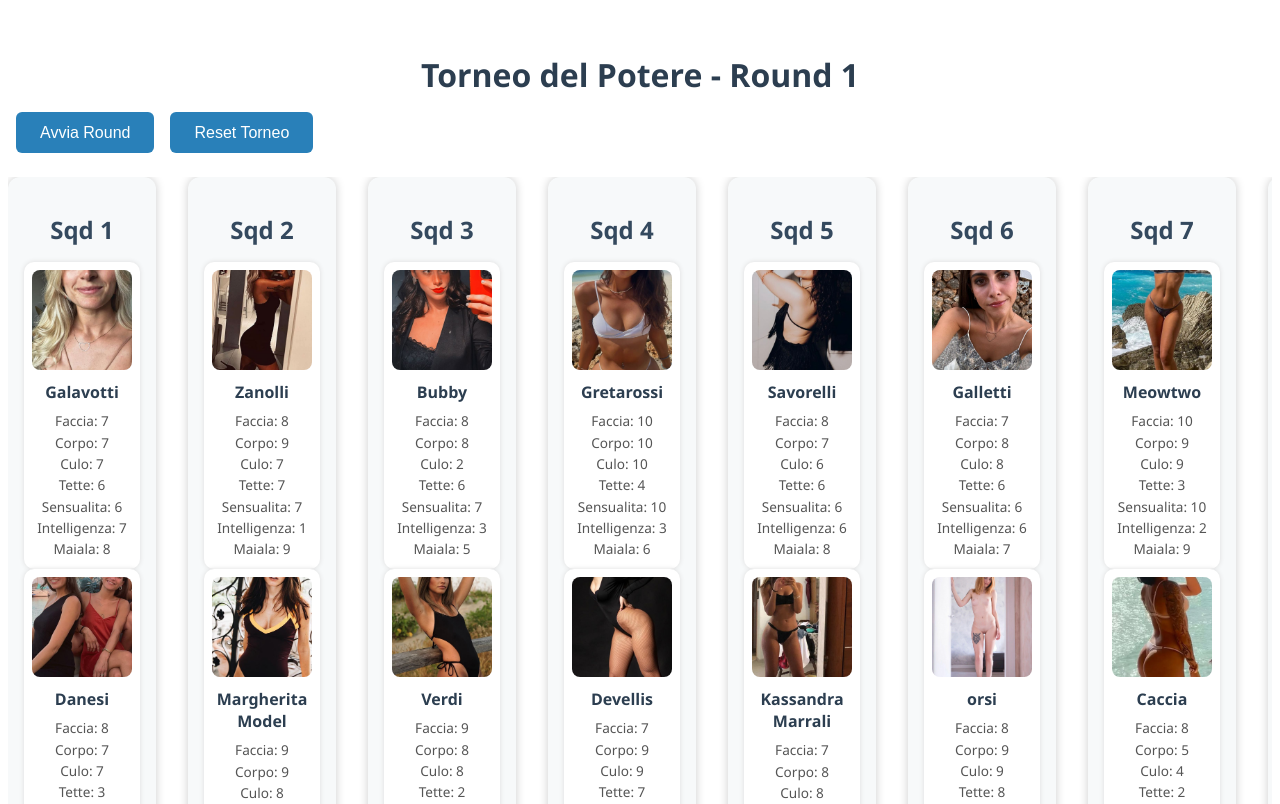
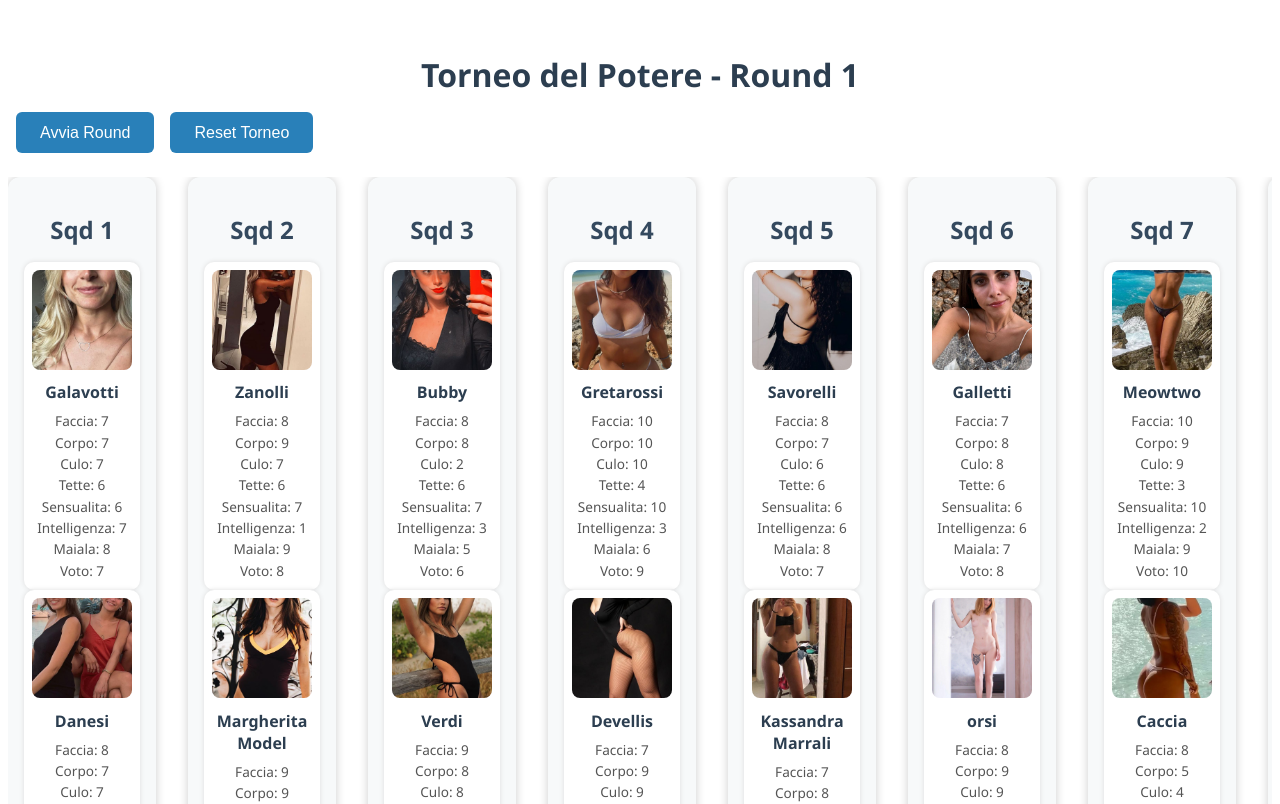
Before and after one commit to Gianfrullo96/playgroundApp, an Angular app: page /game5 in a window 1280 px wide. Shown: the top 804 px of the page. Built offline with nearby package versions, Linux system fonts and the light colour scheme.

Commit message:
modifiche

```diff
--- a/src/app/game-five/game-five.component.ts
+++ b/src/app/game-five/game-five.component.ts
@@ -11,7 +11,7 @@ export interface CavallaBase {
 }
 
 // Categorie delle sfide
-export const CATEGORIE = ['faccia', 'corpo', 'culo', 'tette', 'sensualita', 'intelligenza','maiala'] as const;
+export const CATEGORIE = ['faccia', 'corpo', 'culo', 'tette', 'sensualita', 'intelligenza','maiala','voto'] as const;
 export type Categoria = typeof CATEGORIE[number];
 
 export interface Cavalla extends CavallaBase {
@@ -86,7 +86,8 @@ mapFromArrayCavalle(cavalle: (CavallaBase & Record<string, any>)[]): Cavalla[] {
       tette: c['tette'],
       sensualita: c['sensualita'],
       intelligenza: c['intelligenza'],
-      maiala:c['maiala']
+      maiala:c['maiala'],
+      voto:c['voto']
     }
   }));
 }
--- a/src/app/model/arrayCavalle.ts
+++ b/src/app/model/arrayCavalle.ts
@@ -935,7 +935,7 @@ export const ARRAY_CAVALLE_CON_STATS2 = [
     "voto": 8,
     "faccia": 8,
     "corpo": 8,
-    "culo": 7,
+    "culo": 6,
     "tette": 3,
     "sensualita": 8,
     "intelligenza": 8,
@@ -960,7 +960,7 @@ export const ARRAY_CAVALLE_CON_STATS2 = [
     "faccia": 8,
     "corpo": 9,
     "culo": 10,
-    "tette": 9,
+    "tette": 8,
     "sensualita": 8,
     "intelligenza": 9,
     "maiala": 6
@@ -972,7 +972,7 @@ export const ARRAY_CAVALLE_CON_STATS2 = [
     "faccia": 8,
     "corpo": 9,
     "culo": 7,
-    "tette": 7,
+    "tette": 6,
     "sensualita": 7,
     "intelligenza": 1,
     "maiala": 9
@@ -984,7 +984,7 @@ export const ARRAY_CAVALLE_CON_STATS2 = [
     "faccia": 8,
     "corpo": 8,
     "culo": 8,
-    "tette": 8,
+    "tette": 7,
     "sensualita": 7,
     "intelligenza": 7,
     "maiala": 6
@@ -996,7 +996,7 @@ export const ARRAY_CAVALLE_CON_STATS2 = [
     "faccia": 8,
     "corpo": 7,
     "culo": 5,
-    "tette": 8,
+    "tette": 7,
     "sensualita": 6,
     "intelligenza": 7,
     "maiala": 9
@@ -1068,7 +1068,7 @@ export const ARRAY_CAVALLE_CON_STATS2 = [
     "faccia": 9,
     "corpo": 9,
     "culo": 9,
-    "tette": 9,
+    "tette": 8,
     "sensualita": 9,
     "intelligenza": 6,
     "maiala": 6
```
